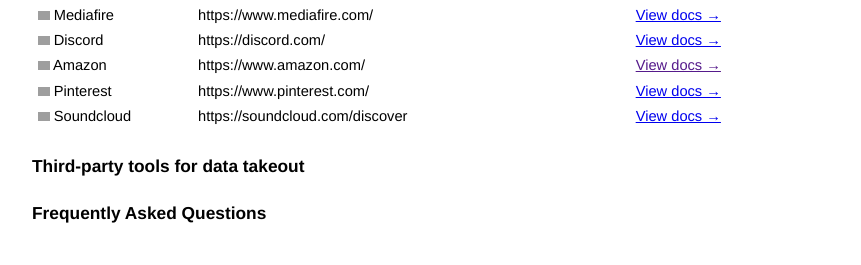
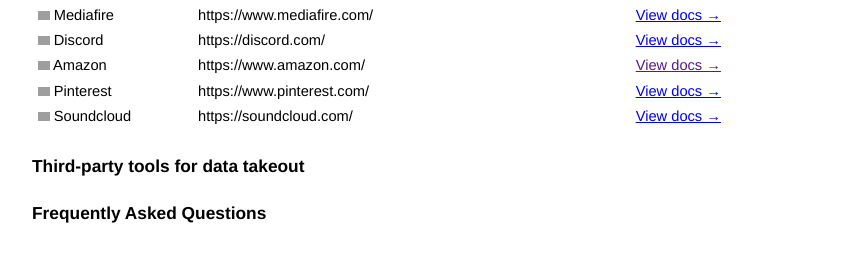
Before and after one commit to tg-z/data, a Jekyll site: the page built from index.md, in a window 1280 px wide. Shown: the part 1009-1274 px from the top of the page, without its empty margins (208-1069 px from the left). Built offline with Jekyll 4.4.1, drawn with Linux system fonts in a browser that asks for light colours; our own code applies the rules of GitHub Pages for plain Markdown files; some of the changed lines change nothing that is shown; grey boxes are pictures that could not be loaded.

Commit message:
fixed soundcloud link

```diff
--- a/index.md
+++ b/index.md
@@ -52,7 +52,7 @@
 | <img alt="" src="https://upload.wikimedia.org/wikipedia/commons/6/6b/Font_Awesome_5_brands_discord_color.svg" width="12"> Discord | https://discord.com/ | [View docs →](https://support.discord.com/hc/en-us/community/posts/360035147072-Export-Entire-Chats) |
 | <img alt="" src="https://upload.wikimedia.org/wikipedia/commons/a/a9/Amazon_logo.svg" width="12"> Amazon | https://www.amazon.com/ | [View docs →]() |
 | <img alt="" src="https://upload.wikimedia.org/wikipedia/commons/4/41/Pinterestlogo.png" width="12"> Pinterest | https://www.pinterest.com/ | [View docs →](https://www.quora.com/How-can-I-export-my-all-of-my-Pinterest-pins?share=1) |
-| <img alt="" src="https://upload.wikimedia.org/wikipedia/commons/a/a2/Antu_soundcloud.svg" width="12"> Soundcloud | https://soundcloud.com/discover | [View docs →](https://help.soundcloud.com/hc/en-us/articles/115003449287-Exporting-Insights) |
+| <img alt="" src="https://upload.wikimedia.org/wikipedia/commons/a/a2/Antu_soundcloud.svg" width="12"> Soundcloud | https://soundcloud.com/ | [View docs →](https://help.soundcloud.com/hc/en-us/articles/115003449287-Exporting-Insights) |
 
 
 
```
